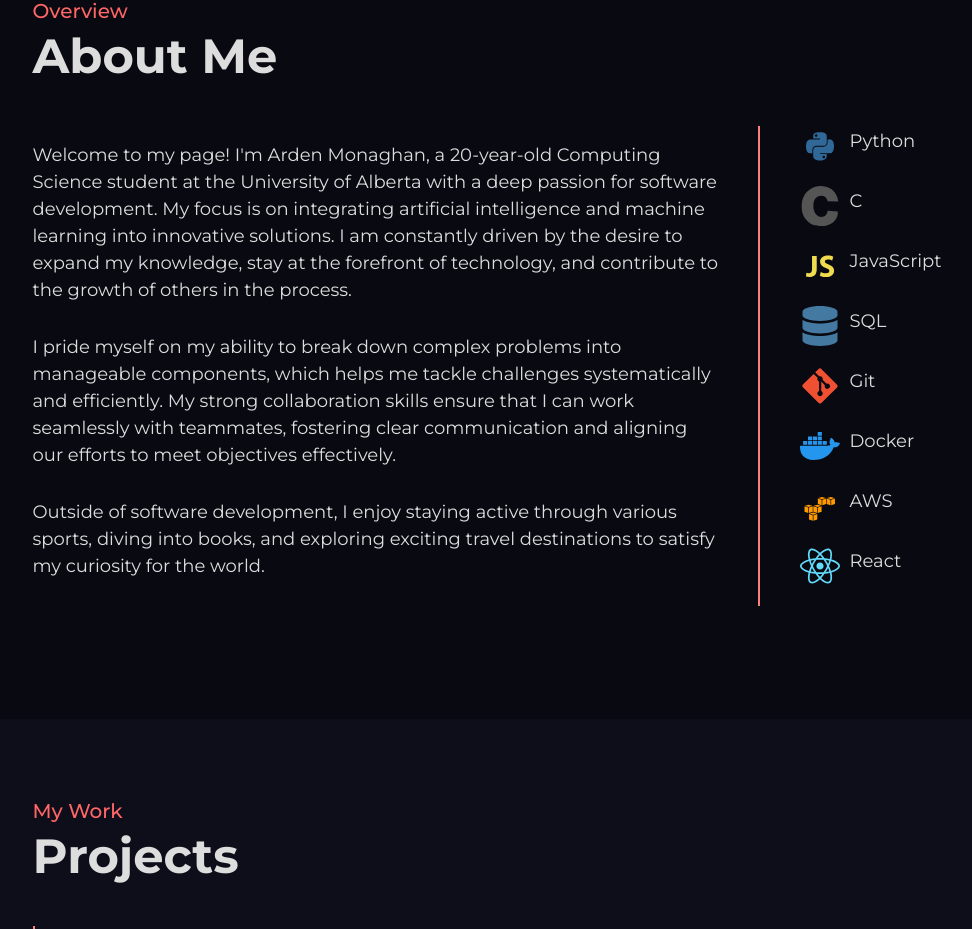
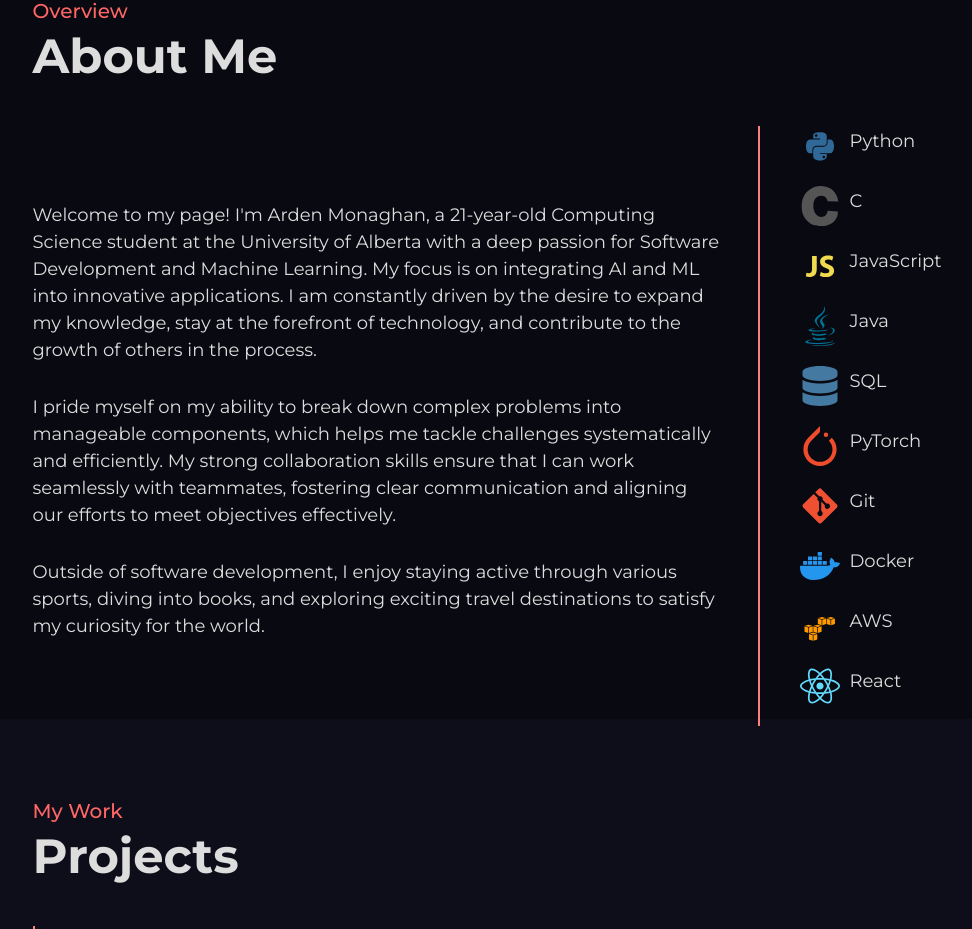
Before and after one commit to ardenmonaghan/personalSite, a React (Create React App) app in the folder personal_site/: page / in a window 1280 px wide. Shown: the part 1131-2060 px from the top of the page, without its empty margins (15-987 px from the left). Built offline with nearby package versions, Linux system fonts and the light colour scheme.

Commit message:
changed the projects section and about-me description

```diff
--- a/personal_site/src/about-me.js
+++ b/personal_site/src/about-me.js
@@ -7,6 +7,8 @@ import { FaGitAlt } from 'react-icons/fa';
 import { FaDocker } from 'react-icons/fa';
 import { DiAws } from 'react-icons/di';
 import { FaReact } from 'react-icons/fa';
+import { SiPytorch } from 'react-icons/si';
+import { FaJava } from 'react-icons/fa';
 
 import { motion } from 'framer-motion';
 import { fadeIn, TextVariant } from './utils/motion';
@@ -23,7 +25,7 @@ const AboutMe = () => {
 
             <div className='about-me-text'>
 
-            <motion.p variants={fadeIn('up', 'spring', 0.2, 1)}  initial="hidden"  whileInView="show" viewport={{ once: true }} className='font-size-p'>Welcome to my page! I'm Arden Monaghan, a 20-year-old Computing Science student at the University of Alberta with a deep passion for software development. My focus is on integrating artificial intelligence and machine learning into innovative solutions. I am constantly driven by the desire to expand my knowledge, stay at the forefront of technology, and contribute to the growth of others in the process. </motion.p>
+            <motion.p variants={fadeIn('up', 'spring', 0.2, 1)}  initial="hidden"  whileInView="show" viewport={{ once: true }} className='font-size-p'>Welcome to my page! I'm Arden Monaghan, a 21-year-old Computing Science student at the University of Alberta with a deep passion for Software Development and Machine Learning. My focus is on integrating AI and ML into innovative applications. I am constantly driven by the desire to expand my knowledge, stay at the forefront of technology, and contribute to the growth of others in the process. </motion.p>
             <motion.p variants={fadeIn('up', 'spring', 0.3, 1)}  initial="hidden"  whileInView="show" viewport={{ once: true }} className='font-size-p'>I pride myself on my ability to break down complex problems into manageable components, which helps me tackle challenges systematically and efficiently. My strong collaboration skills ensure that I can work seamlessly with teammates, fostering clear communication and aligning our efforts to meet objectives effectively.</motion.p>
             <motion.p variants={fadeIn('up', 'spring', 0.4, 1)}  initial="hidden"  whileInView="show" viewport={{ once: true }} className='font-size-p'>Outside of software development, I enjoy staying active through various sports, diving into books, and exploring exciting travel destinations to satisfy my curiosity for the world.</motion.p>
             </div>
@@ -49,6 +51,12 @@ const AboutMe = () => {
                     </li>
                     <li>
                         <div className='about-me-skills-item'>
+                            <FaJava size={40} color="#007396" />
+                            <p>Java</p>
+                        </div>
+                    </li>
+                    <li>
+                        <div className='about-me-skills-item'>
                             <FaDatabase size={40} color="#4479A1" />
                             <p>SQL</p>
                         </div>
@@ -57,10 +65,17 @@ const AboutMe = () => {
                 <ul className='about-me-skills-list'>
                     <li>
                         <div className='about-me-skills-item'>
+                            <SiPytorch size={40} color="#EE4C2C" />
+                            <p>PyTorch</p>
+                        </div>
+                    </li>
+                    <li>
+                        <div className='about-me-skills-item'>
                             <FaGitAlt size={40} color="#F05032" />
                             <p>Git</p>
                         </div>
                     </li>
+
                     <li>
                         <div className='about-me-skills-item'>
                             <FaDocker size={40} color="#2496ED" />
--- a/personal_site/src/projects.js
+++ b/personal_site/src/projects.js
@@ -1,7 +1,6 @@
 import React from 'react';
 import scienceImg from './images/science.png';
 import posImg from './images/pos.png';
-import autoRecruiterImg from './images/AutoRecruiter.png';
 import localParseImg from './images/background.jpg';
 
 import { motion } from 'framer-motion';
@@ -45,8 +44,6 @@ const Projects = () => {
       link: 'https://github.com/MentorMatch1',
       tags: ["Python", "PyQT", "Ollama", "NLP", "Docker"],
       image: scienceImg
-
-
     },
     {
       id: 2,
```
Also changed, not shown: personal_site/src/work_experience.js (added, +9 -0 lines).
